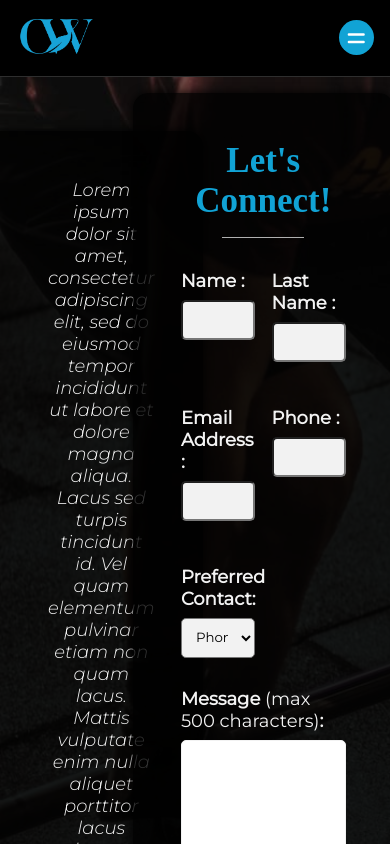
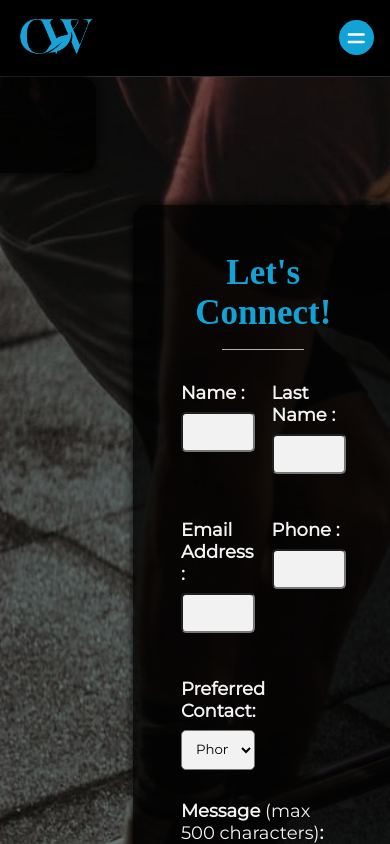
Before and after one commit to kmlibin/concierge-wellnessPT, a React (Create React App) app: page /contact in a window 390 px wide. Shown: the top 844 px of the page. Built offline with nearby package versions, Linux system fonts and the light colour scheme; a web font is replaced by a local one.

Commit message:
added a blurb, responsive

```diff
--- a/src/screens/Contact/ContactScreen.jsx
+++ b/src/screens/Contact/ContactScreen.jsx
@@ -2,6 +2,7 @@ import React from "react";
 import ContactForm from "../../components/ContactForm/ContactForm.jsx";
 import "./ContactScreen.scss";
 // import { TfiEmail } from "react-icons/tfi";
+import content from "../../constants/content.js";
 
 const ContactScreen = () => {
   return (
@@ -10,11 +11,7 @@ const ContactScreen = () => {
       <div className="contact-text" >
         <div className="centered-text">
           <p>
-            Lorem ipsum dolor sit amet, consectetur adipiscing elit, sed do
-            eiusmod tempor incididunt ut labore et dolore magna aliqua. Lacus
-            sed turpis tincidunt id. Vel quam elementum pulvinar etiam non quam
-            lacus. Mattis vulputate enim nulla aliquet porttitor lacus luctus
-            accumsan. Faucibus nisl tincidunt eget nullam non.
+            {content.contact.blurb}
           </p>
         </div>
       </div>
--- a/src/screens/Contact/ContactScreen.scss
+++ b/src/screens/Contact/ContactScreen.scss
@@ -10,6 +10,10 @@
   justify-content: center;
   align-items: flex-end;
 
+  @media screen and (max-width: 1024px) {
+    flex-direction: column;
+  }
+
   .image-container {
     position: absolute;
     background-image: url("../../assets/contact.jpg");
@@ -19,6 +23,7 @@
     background-position: left;
     opacity: 0.5;
   }
+
   .contact-text {
     color: $primaryText;
     display: flex;
@@ -26,6 +31,10 @@
     height: 75%;
     width: 35%;
     z-index: 2;
+
+    @media screen and (max-width: 1024px) {
+      width: 100%;
+    }
 
     .centered-text {
       display: flex;
```
